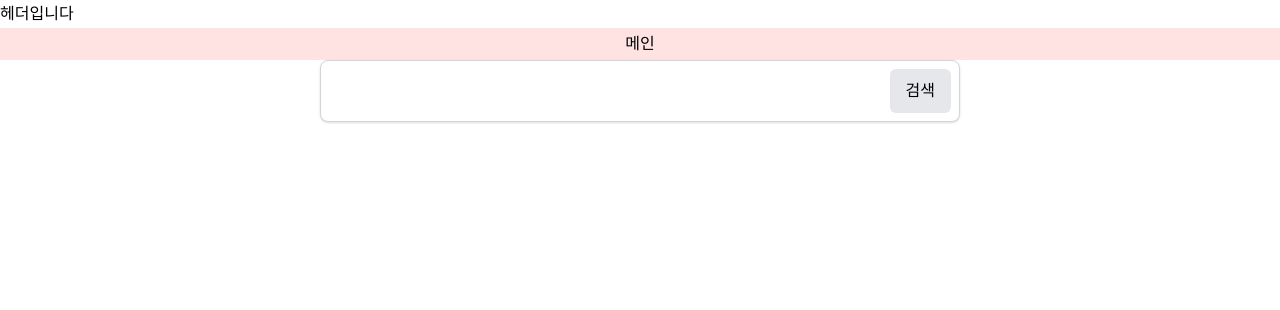
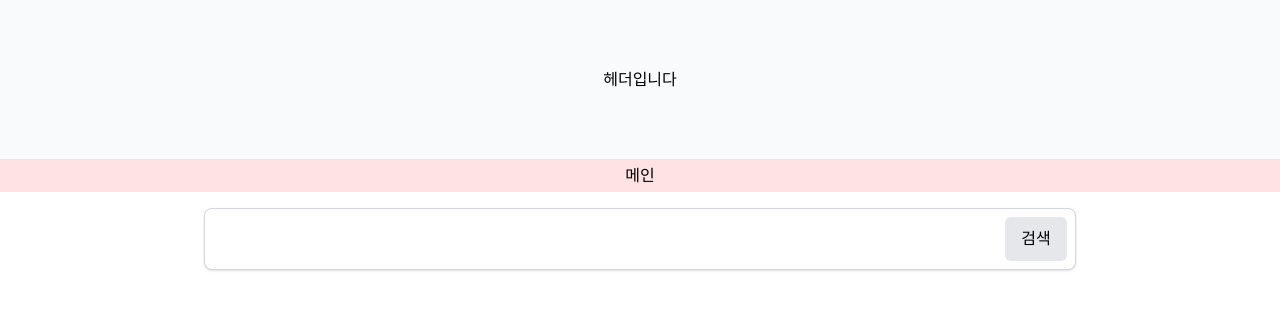
Before and after one commit to lmsbin/melog, a React (Vite) app in the folder frontend/: page / in a window 1280 px wide. Shown: the top 310 px of the page. Built offline with nearby package versions, Linux system fonts and the light colour scheme; a web font is replaced by a local one.

Commit message:
refact : 레이아웃 스타일 변경

```diff
--- a/frontend/src/component/CharacterCard.tsx
+++ b/frontend/src/component/CharacterCard.tsx
@@ -2,15 +2,19 @@ import { memo } from 'react';
 import { UserInfo } from '../type';
 import { CharacterImg } from './img/CharacterImg';
 
-
-const CharacterCardWrapper = memo(function CharacterCardWrapper({ userInfo }: Partial<CharacterCardProps>) {
+const CharacterCardWrapper = memo(function CharacterCardWrapper({
+    userInfo,
+}: Partial<CharacterCardProps>) {
     if (!userInfo) {
-        return <div className="flex min-h-60 w-full min-w-sm flex-col justify-center rounded-2xl bg-white p-4 shadow-md transition duration-500 hover:shadow-lg">Now Loading...</div>
+        return (
+            <div className="flex min-h-60 w-full min-w-sm flex-col justify-center rounded-2xl bg-white p-4 shadow-md transition duration-500 hover:shadow-lg">
+                <div className="flex items-center justify-center">Now Loading...</div>
+            </div>
+        );
     }
 
-    return <CharacterCard userInfo={userInfo} />
-})
-
+    return <CharacterCard userInfo={userInfo} />;
+});
 
 export interface CharacterCardProps {
     userInfo: UserInfo;
--- a/frontend/src/page/CharacterPage.tsx
+++ b/frontend/src/page/CharacterPage.tsx
@@ -207,10 +207,6 @@ export const CharacterPageWrapper = memo(function CharacterPageWrapper() {
         })();
     }, [userInfo?.character_level]);
 
-    if (!userInfo) {
-        return <div>404</div>;
-    }
-
     return (
         <CharacterPage
             userInfo={userInfo}
@@ -249,7 +245,7 @@ const CharacterPage = memo(function CharacterPage({
     userCharacterLinkSkill,
 }: CharacterPageProps) {
     return (
-        <div className="flex w-full flex-col items-center justify-center gap-10">
+        <div className="flex flex-col items-center gap-6">
             <SearchBar />
             {/* <CharacterImg src={userInfo.character_image} />
             <WorldLabel worldName={userInfo.world_name} />
--- a/frontend/src/page/MainLayout.tsx
+++ b/frontend/src/page/MainLayout.tsx
@@ -5,12 +5,16 @@ import { BaseButton, NavButton } from '../component';
 export const MainLayout = memo(function MainLayout() {
     return (
         <div>
-            <header>헤더입니다</header>
+            <header className="flex h-40 items-center justify-center border-b border-gray-200 bg-gray-50">
+                헤더입니다
+            </header>
             <NavBar />
             <div className="flex w-full justify-around">
-                <div className="w-1/5"></div>
-                <Outlet />
-                <div className="w-1/5"></div>
+                <div className="w-1/5 p-4"></div>
+                <div className="flex w-full flex-col p-4">
+                    <Outlet />
+                </div>
+                <div className="w-1/5 p-4"></div>
             </div>
         </div>
     );
```
